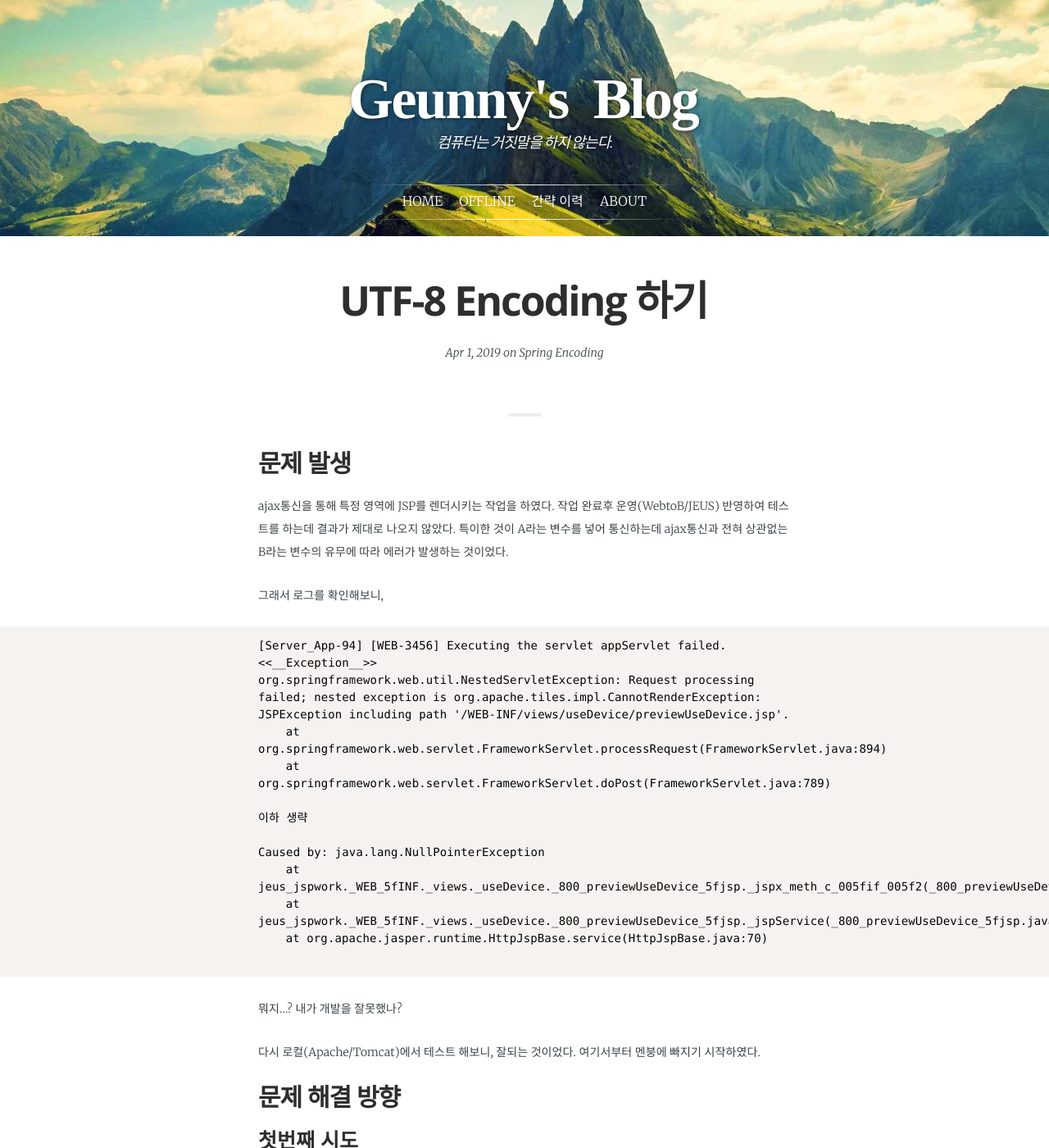
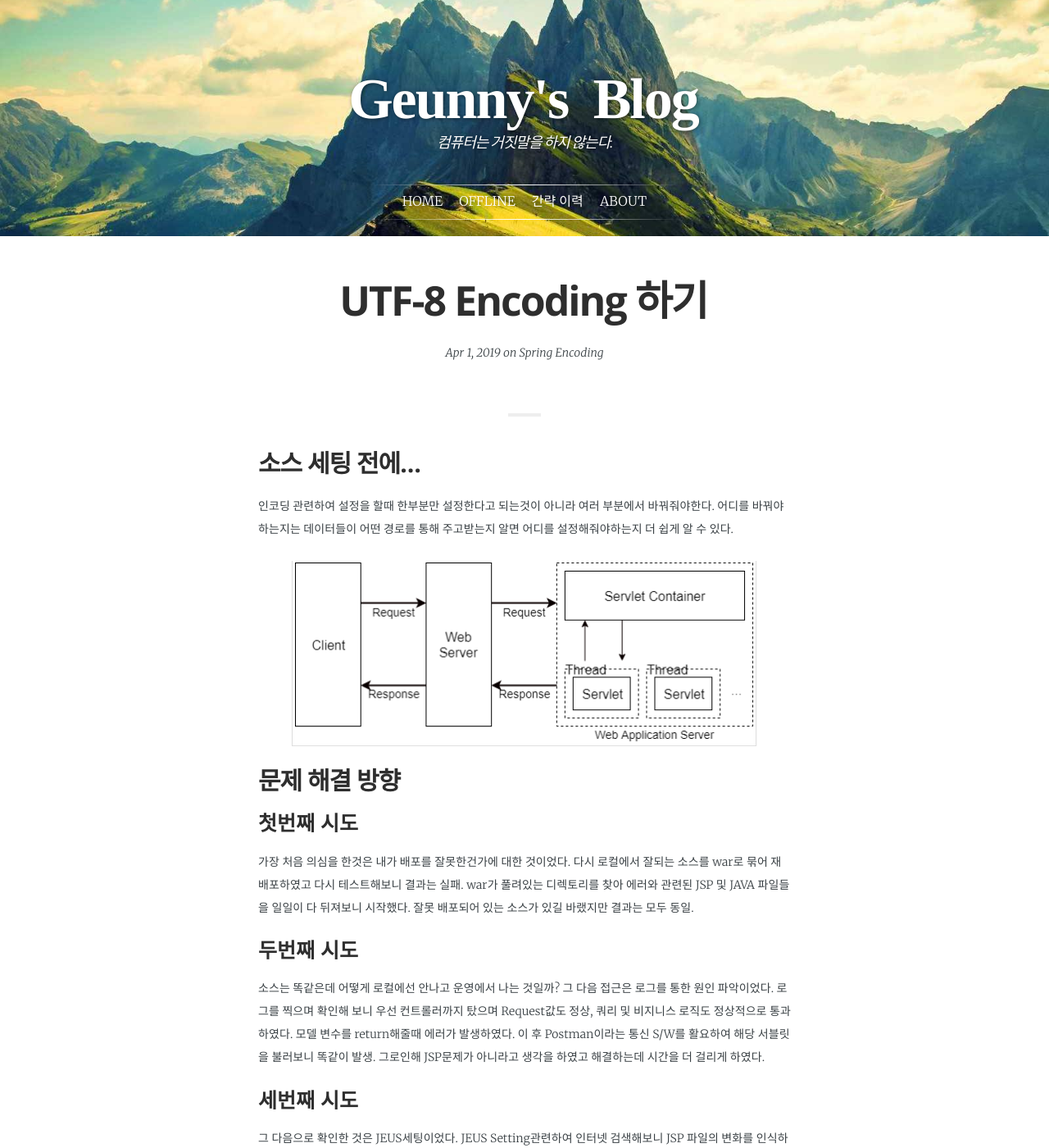
Before and after one commit to jwillmer/jekyllDecent, a Jekyll site: the page built from _posts/2019-04-01-spring-encoding.md, in a window 1280 px wide and 1400 px high. Shown: the whole window at 82% size. Built offline with Jekyll 4.4.1, drawn with Linux system fonts in a browser that asks for light colours; some web fonts are replaced.

Commit message:
Update 2019-04-01-spring-encoding.md

````diff
--- a/_posts/2019-04-01-spring-encoding.md
+++ b/_posts/2019-04-01-spring-encoding.md
@@ -13,32 +13,15 @@ comments:          true
 math:		   false
 ---
 
-## 문제 발생
+## 소스 세팅 전에...
 
-ajax통신을 통해 특정 영역에 JSP를 렌더시키는 작업을 하였다. 작업 완료후 운영(WebtoB/JEUS) 반영하여 테스트를 하는데 결과가 제대로 나오지 않았다. 특이한 것이 A라는 변수를 넣어 통신하는데 ajax통신과 전혀 상관없는 B라는 변수의 유무에 따라 에러가 발생하는 것이었다.
+인코딩 관련하여 설정을 할때 한부분만 설정한다고 되는것이 아니라 여러 부분에서 바꿔줘야한다. 어디를 바꿔야하는지는 데이터들이 어떤 경로를 통해 주고받는지 알면 어디를 설정해줘야하는지 더 쉽게 알 수 있다.
 
-그래서 로그를 확인해보니,
-
-```text
-[Server_App-94] [WEB-3456] Executing the servlet appServlet failed.
-<<__Exception__>>
-org.springframework.web.util.NestedServletException: Request processing failed; nested exception is org.apache.tiles.impl.CannotRenderException: JSPException including path '/WEB-INF/views/useDevice/previewUseDevice.jsp'.
-	at org.springframework.web.servlet.FrameworkServlet.processRequest(FrameworkServlet.java:894)
-	at org.springframework.web.servlet.FrameworkServlet.doPost(FrameworkServlet.java:789)
-
-이하 생략
-
-Caused by: java.lang.NullPointerException
-	at jeus_jspwork._WEB_5fINF._views._useDevice._800_previewUseDevice_5fjsp._jspx_meth_c_005fif_005f2(_800_previewUseDevice_5fjsp.java:1523)
-	at jeus_jspwork._WEB_5fINF._views._useDevice._800_previewUseDevice_5fjsp._jspService(_800_previewUseDevice_5fjsp.java:459)
-	at org.apache.jasper.runtime.HttpJspBase.service(HttpJspBase.java:70)
-
-```
-
-뭐지...? 내가 개발을 잘못했나?
-
-다시 로컬(Apache/Tomcat)에서 테스트 해보니, 잘되는 것이었다. 여기서부터 멘붕에 빠지기 시작하였다.
-
+<aside>
+<figure>
+<img src="{{ "/media/img/Spring/UTF8.PNG" | absolute_url }}" />
+</figure>
+</aside>
 
 ## 문제 해결 방향
 
@@ -54,11 +37,7 @@ Caused by: java.lang.NullPointerException
 
  그 다음으로 확인한 것은 JEUS세팅이었다. JEUS Setting관련하여 인터넷 검색해보니 JSP 파일의 변화를 인식하고 적용시켜주는 기능이 있었다.
 
-<aside>
-<figure>
-<img src="{{ "/media/img/Mistakes/jeus20190326.png" | absolute_url }}" />
-</figure>
-</aside>
+
 
 해당 부분이 체크가 되어 있으면 된다. 체크후 재배포를 하였지만 결과는 동일...
 다음으로 찾은 것은 JSP가 반영되면 compile된 소스는 $JEUS_HOME/webhome/컨테이너명/generated/어플리케이션/jeus_jspwork 저장된다는 내용이며,
````
